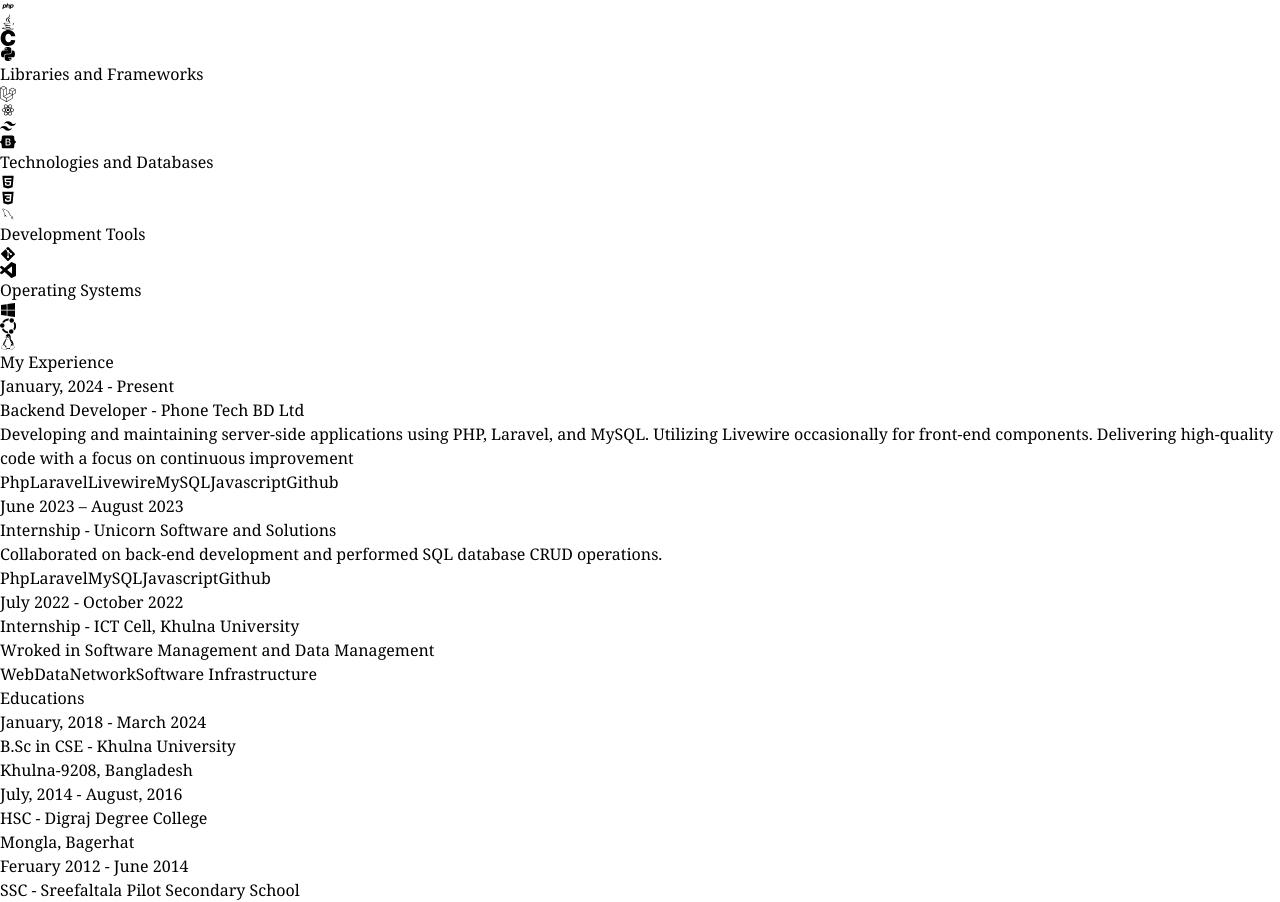
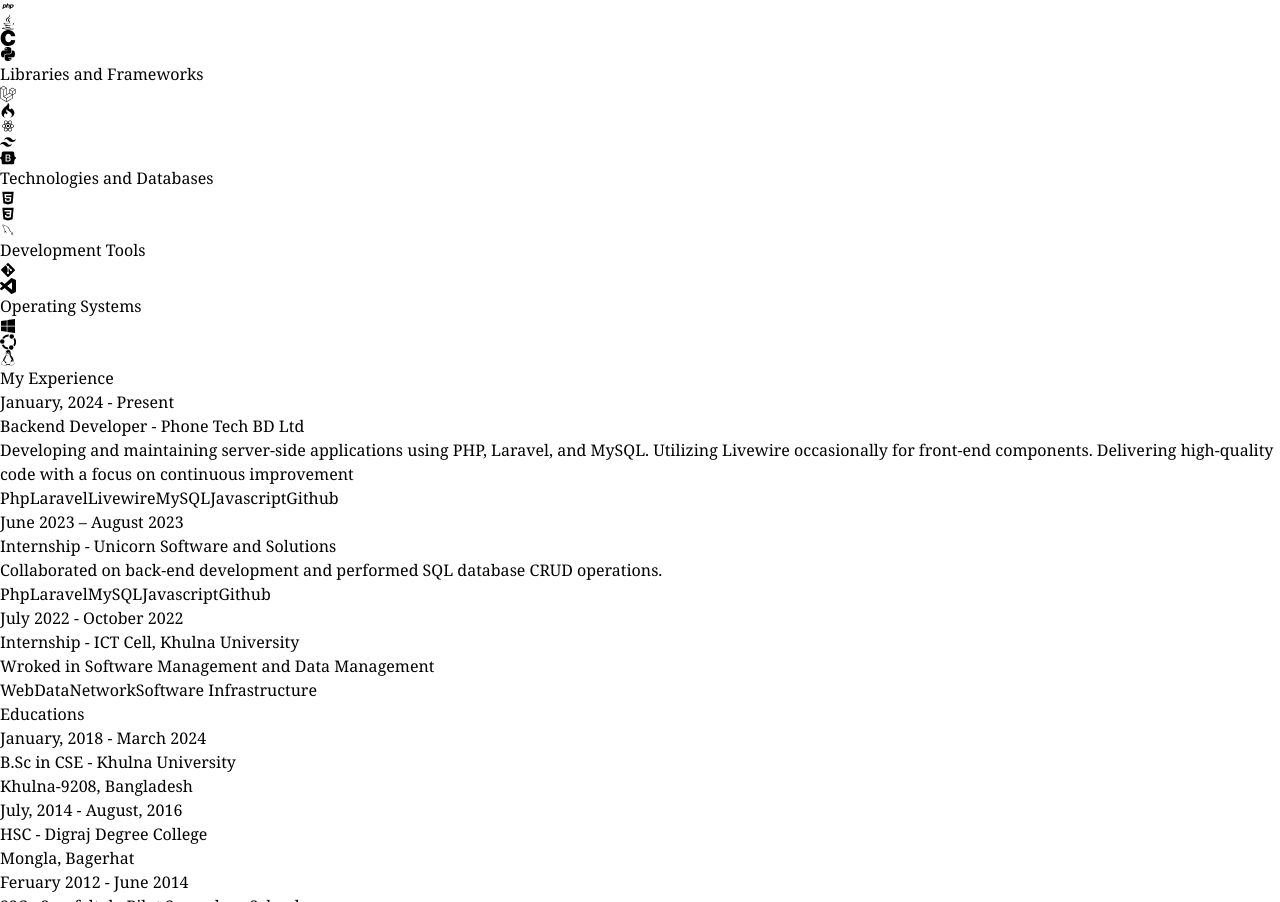
Before and after one commit to imrankabir02/portfolio, a React (Vite) app: page / in a window 1280 px wide. Shown: the part 1798-2700 px from the top of the page. Built offline with nearby package versions, Linux system fonts and the light colour scheme; a web font is replaced by a local one.

Commit message:
code updated

```diff
--- a/src/Components/Skills.jsx
+++ b/src/Components/Skills.jsx
@@ -1,4 +1,4 @@
-import { DiReact, DiJsBadge, DiPhp, DiMysql, DiCss3, DiHtml5 } from "react-icons/di";
+import { DiReact, DiJsBadge, DiPhp, DiMysql, DiCss3, DiHtml5, DiCodeigniter } from "react-icons/di";
 import { FaLaravel, FaJava, FaGitAlt, FaLinux, FaWindows, FaPython } from "react-icons/fa";
 import { SiTailwindcss, SiBootstrap, SiVisualstudiocode, SiC, SiUbuntu } from "react-icons/si";
 
@@ -31,6 +31,7 @@
                     <h2 className="text-xl font-semibold text-center">Libraries and Frameworks</h2>
                     <div className="flex flex-wrap justify-center gap-6 mt-4">
                         <div className="p-4 transition-all duration-500 transform border shadow-lg rounded-xl border-neutral-600 hover:scale-125 ease-in-outhover:bg-slate-600"><FaLaravel className="text-6xl text-red-600" /></div>
+                        <div className="p-4 transition-all duration-500 transform border shadow-lg rounded-xl border-neutral-600 hover:scale-125 ease-in-outhover:bg-slate-600"><DiCodeigniter className="text-6xl text-red-600" /></div>
                         <div className="p-4 transition-all duration-500 transform border shadow-lg rounded-xl border-neutral-600 hover:scale-125 ease-in-outhover:bg-slate-600"><DiReact className="text-6xl text-cyan-400" /></div>
                         <div className="p-4 transition-all duration-500 transform border shadow-lg rounded-xl border-neutral-600 hover:scale-125 ease-in-outhover:bg-slate-600"><SiTailwindcss className="text-6xl text-teal-400" /></div>
                         <div className="p-4 transition-all duration-500 transform border shadow-lg rounded-xl border-neutral-600 hover:scale-125 ease-in-outhover:bg-slate-600"><SiBootstrap className="text-6xl text-purple-500" /></div>
```
